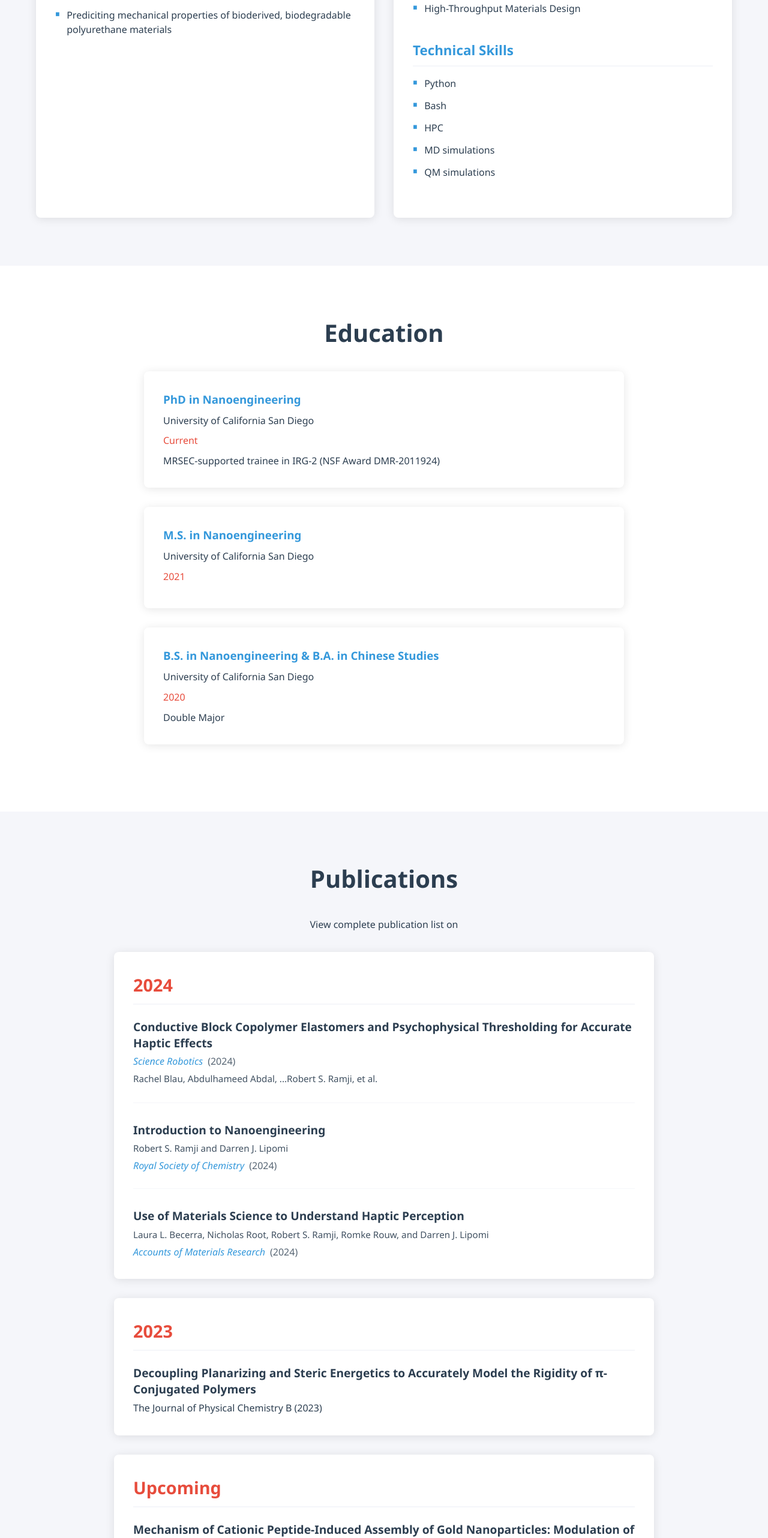
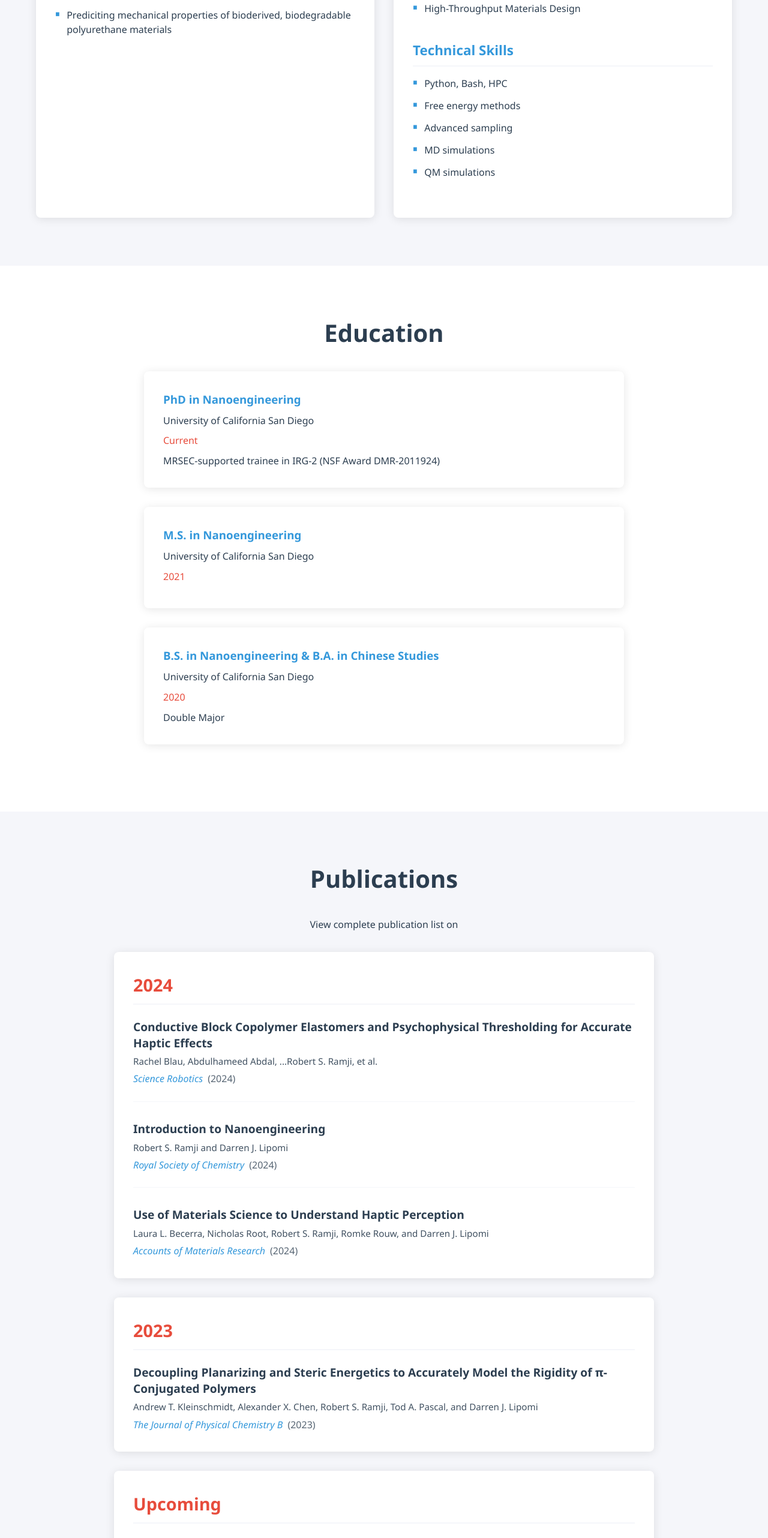
Before and after one commit to rramji/rramji.github.io, a plain HTML site: page index.html in a window 1280 px wide. Shown: the part 1647-4211 px from the top of the page at 60% size. Drawn offline with Linux system fonts and the light colour scheme.

Commit message:
formatting fixes

```diff
--- a/index.html
+++ b/index.html
@@ -91,9 +91,9 @@
                     </ul>
                     <h3 data-translate="research.skills">Technical Skills</h3>
                     <ul>
-                        <li>Python</li>
-                        <li>Bash</li>
-                        <li>HPC</li>
+                        <li>Python, Bash, HPC</li>
+                        <li>Free energy methods</li>
+                        <li>Advanced sampling</li>
                         <li>MD simulations</li>
                         <li>QM simulations</li>
                     </ul>
@@ -146,12 +146,12 @@
                                 Conductive Block Copolymer Elastomers and Psychophysical Thresholding for Accurate Haptic Effects
                             </a>
                         </h4>
+                        <p class="authors">
+                            Rachel Blau, Abdulhameed Abdal, ...Robert S. Ramji, et al.
+                        </p>
                         <p class="journal">
                             <span class="journal-name">Science Robotics</span>
                             <span class="year">(2024)</span>
-                        </p>
-                        <p class="authors">
-                            Rachel Blau, Abdulhameed Abdal, ...Robert S. Ramji, et al.
                         </p>
                     </div>
                     <div class="publication-item">
@@ -191,8 +191,12 @@
                                 Decoupling Planarizing and Steric Energetics to Accurately Model the Rigidity of π-Conjugated Polymers
                             </a>
                         </h4>
+                        <p class="authors">
+                            Andrew T. Kleinschmidt, Alexander X. Chen, Robert S. Ramji, Tod A. Pascal, and Darren J. Lipomi
+                        </p>
                         <p class="journal">
-                            The Journal of Physical Chemistry B (2023)
+                            <span class="journal-name">The Journal of Physical Chemistry B</span>
+                            <span class="year">(2023)</span>
                         </p>
                     </div>
                 </div>
```
